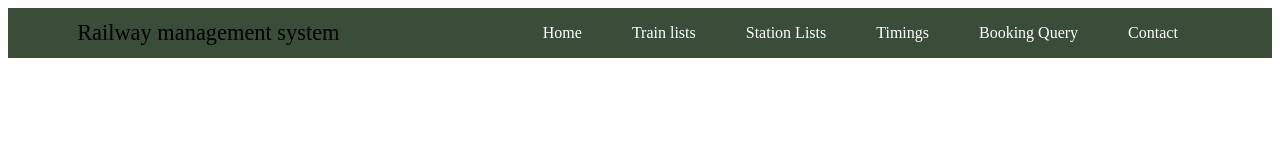
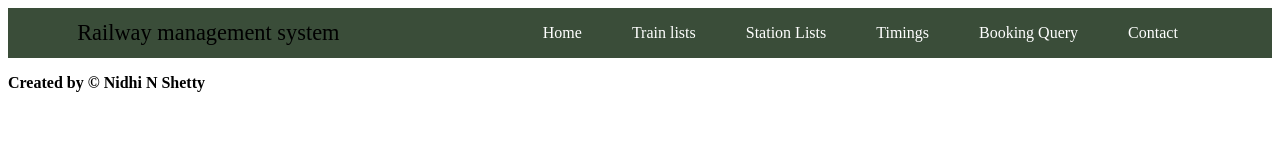
Before and after one commit to nidhihn/Railway, a plain HTML site: page index.html in a window 1280 px wide. Drawn offline with Linux system fonts and the light colour scheme.

Commit message:
Added footer

```diff
--- a/index.html
+++ b/index.html
@@ -23,5 +23,8 @@
             </div>
         </nav>
     </header>
+    <div class="footer">
+        <p><b>Created by &#169 Nidhi N Shetty</b></p>
+      </div>
 </body>
 </html>
```
